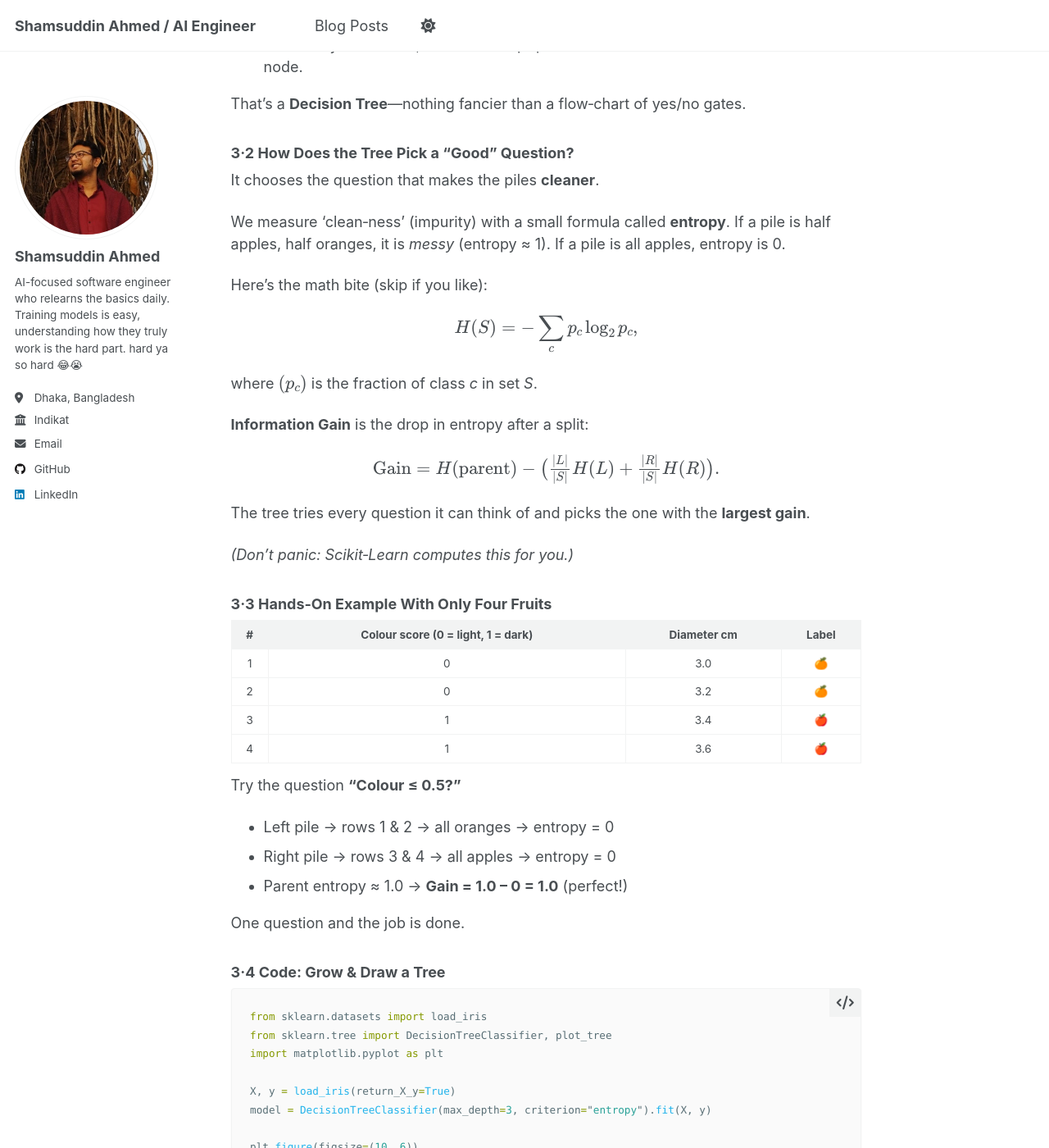
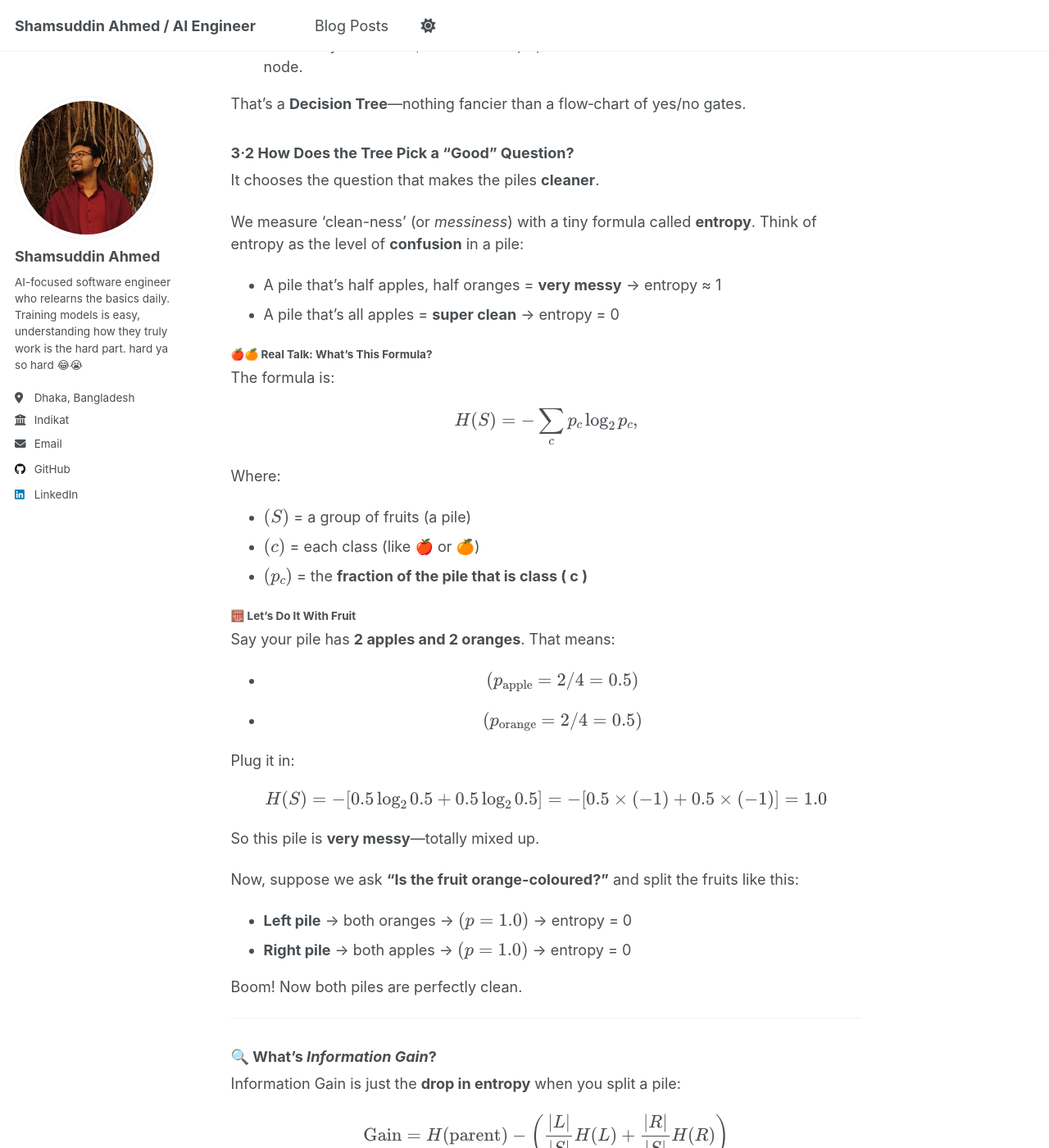
Before and after one commit to shamspias/shamspias.github.io, a Jekyll site: the page built from _posts/2023-02-13-blog-post-3.md, in a window 1280 px wide and 1400 px high, scrolled down 2769 px. Shown: the whole window at 82% size. Built offline with Jekyll 4.4.1, drawn with Linux system fonts in a browser that asks for light colours; some of the changed text lies outside the part shown.

Commit message:
fix blog post

```diff
--- a/_posts/2023-02-13-blog-post-3.md
+++ b/_posts/2023-02-13-blog-post-3.md
@@ -119,30 +119,78 @@ Picture a basket of **fruit**: apples and oranges. You want a *robot kid* to tel
 
 That’s a **Decision Tree**—nothing fancier than a flow‑chart of yes/no gates.
 
+
 ### 3·2  How Does the Tree Pick a “Good” Question?
 
 It chooses the question that makes the piles **cleaner**.
 
-We measure ‘clean‑ness’ (impurity) with a small formula called **entropy**. If a pile is half apples, half oranges, it
-is *messy* (entropy ≈ 1). If a pile is all apples, entropy is 0.
+We measure ‘clean-ness’ (or *messiness*) with a tiny formula called **entropy**. Think of entropy as the level of **confusion** in a pile:
 
-Here’s the math bite (skip if you like):
+- A pile that’s half apples, half oranges = **very messy** → entropy ≈ 1
+- A pile that’s all apples = **super clean** → entropy = 0
+
+#### 🍎🍊 Real Talk: What’s This Formula?
+
+The formula is:
 
 $$
 H(S) = -\sum_{c} p_c \log_2 p_c,
 $$
 
-where $$ (p_c) $$ is the fraction of class *c* in set *S*.
+Where:
 
-**Information Gain** is the drop in entropy after a split:
+- **$$ ( S ) $$** = a group of fruits (a pile)
+- **$$ ( c ) $$** = each class (like 🍎 or 🍊)
+- **$$ ( p_c ) $$** = the **fraction of the pile that is class \( c \)**
+
+#### 🧮 Let’s Do It With Fruit
+
+Say your pile has **2 apples and 2 oranges**. That means:
+
+- $$ ( p_{\text{apple}} = 2/4 = 0.5 ) $$
+- $$ ( p_{\text{orange}} = 2/4 = 0.5 ) $$
+
+Plug it in:
 
 $$
-\text{Gain} = H(\text{parent}) - \bigl(\tfrac{|L|}{|S|}H(L) + \tfrac{|R|}{|S|}H(R)\bigr).
+H(S) = -[0.5 \log_2 0.5 + 0.5 \log_2 0.5] = -[0.5 \times (-1) + 0.5 \times (-1)] = 1.0
 $$
 
-The tree tries every question it can think of and picks the one with the **largest gain**.
+So this pile is **very messy**—totally mixed up.
 
-*(Don’t panic: Scikit‑Learn computes this for you.)*
+Now, suppose we ask **“Is the fruit orange-coloured?”** and split the fruits like this:
+
+- **Left pile** → both oranges → $$ ( p = 1.0 ) $$ → entropy = 0
+- **Right pile** → both apples → $$ ( p = 1.0 ) $$ → entropy = 0
+
+Boom! Now both piles are perfectly clean.
+
+---
+
+### 🔍 What’s *Information Gain*?
+
+Information Gain is just the **drop in entropy** when you split a pile:
+
+$$
+\text{Gain} = H(\text{parent}) - \left(\frac{|L|}{|S|}H(L) + \frac{|R|}{|S|}H(R)\right)
+$$
+
+- $$ (H(\text{parent})) $$ = entropy of the big pile before splitting
+- $$ (H(L) \), \( H(R)) $$ = entropy of the left/right piles
+- $$ (\\|L\\|/\\|S\\| \), \( \\|R\\|/\\|S\\|) $$ = how big each new pile is, as a fraction
+
+In our example:
+
+- Before split: entropy = 1.0
+- After split: both piles = 0.0
+- So Gain = 1.0 – 0 = **1.0** ← **perfect!**
+
+---
+
+**Summary**:
+The decision tree is basically playing “20 Questions,” trying to find the question that makes the biggest mess shrink. That’s what “Information Gain” measures.
+
+*(Don’t panic: Scikit‑Learn figures this all out for you automatically.)*
 
 ### 3·3  Hands‑On Example With Only Four Fruits
 
```
